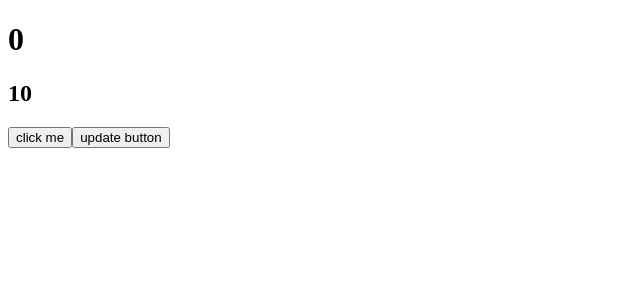
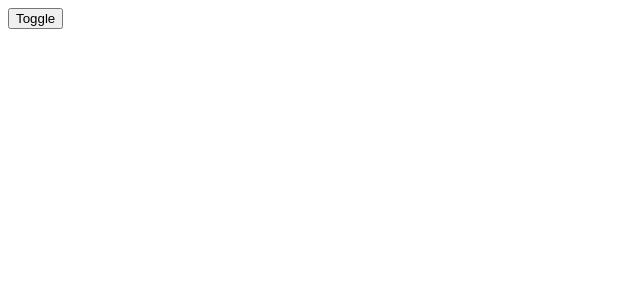
Before and after one commit to bappaditya92/react_refresher, a React (Vite) app in the folder react_practice/: page / in a window 1280 px wide. Shown: the top 300 px of the page, without its empty margins (0-640 px from the left). Built offline with nearby package versions, Linux system fonts and the light colour scheme.

Commit message:
add togle prace code

```diff
--- a/react_practice/src/App.jsx
+++ b/react_practice/src/App.jsx
@@ -5,13 +5,15 @@ import CurlyBraces from "./component/CurlyBraces";
 import ClickEventFunctionCall from "./component/ClickEventFunctionCall";
 import State from "./component/State";
 import Counter from "./component/Counter";
+import Toggle from "./component/Toggle";
 function App() {
   return(
     <>
     {/* <CurlyBraces/> */}
     {/* <ClickEventFunctionCall/> */}
     {/* <State/> */}
-    <Counter/>
+    {/* <Counter/> */}
+    <Toggle/>
     </>
 
 
--- a/react_practice/src/component/Toggle.jsx
+++ b/react_practice/src/component/Toggle.jsx
@@ -1,4 +1,19 @@
 import { useState } from "react";
+import User from "./User";
 function Toggle(){
 
+    const[display,setDisplay] = useState(false)
+    return (
+
+        <div>
+            <button onClick={()=>setDisplay(!display)}>Toggle</button>
+            {
+                // display?<h1>Bappadiya</h1>:null
+                display?<User/>:null
+            }
+
+
+        </div>
+    )
 }
+export default Toggle;
--- /dev/null
+++ b/react_practice/src/component/User.jsx
@@ -0,0 +1,8 @@
+function User(){
+    return(
+        <div>
+            <h1>Bappa</h1>
+        </div>
+    )
+}
+export default User;
```
